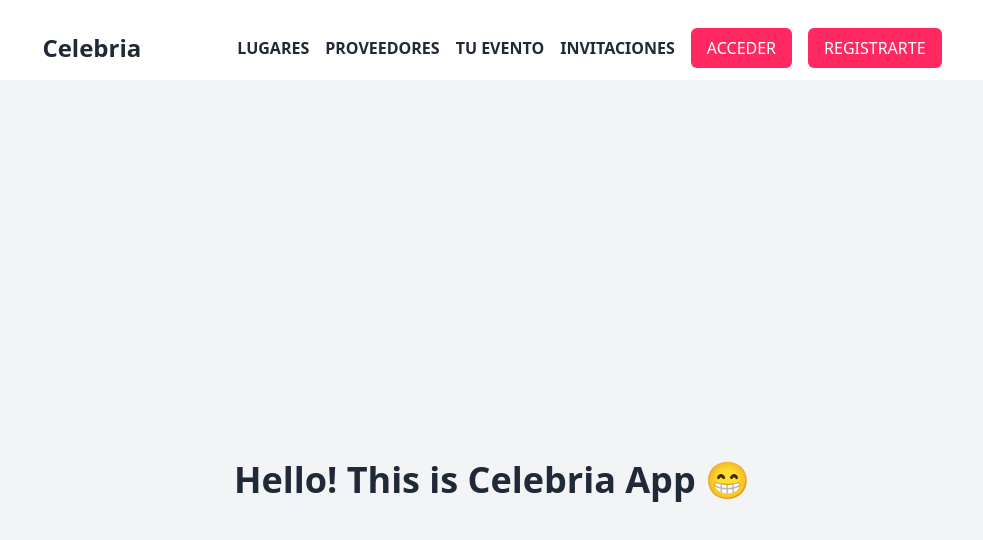
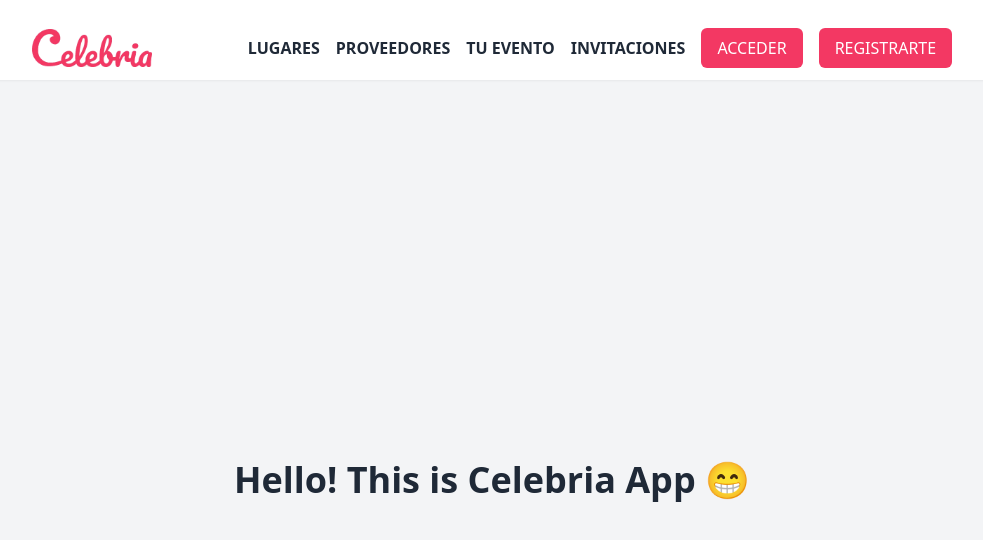
Before and after one commit to No-Country-simulation/c19-10-ft-react, a Next.js app in the folder frontend/: page / in a window 1280 px wide. Shown: the top 540 px of the page, without its empty margins (148-1131 px from the left). Built offline with nearby package versions, Linux system fonts and the light colour scheme.

Commit message:
refactor: add UI components folder and replace img logo

```diff
--- a/frontend/src/components/NavBar.js
+++ b/frontend/src/components/NavBar.js
@@ -1,35 +1,23 @@
-
-const NavLink = ({ text }) => (
-	<span className="text-gray-800 hover:text-gray-600 hover:underline cursor-pointer font-bold">
-		{text}
-	</span>
-);
-
-const Button = ({ text, color }) => (
-	<button
-		className={`bg-[#FF2861] text-white py-2 px-4 rounded-md hover:bg-[#d2aab4]
-			text === "ACCEDER" ? "px-6" : ""
-		}`}
-	>
-		{text}
-	</button>
-);
+import NavLink from "./UI/NavLink";
+import Button from "./UI/Button";
+import Image from "next/image";
+import Logo from "../../public/Celebria-logo.webp";
 
 const NavBar = () => {
   return (
-		<nav className="bg-white shadow-md pt-4">
+    <nav className="bg-white drop-shadow-sm pt-4">
       <div className="max-w-7xl mx-auto px-4 sm:px-6 lg:px-8">
         <div className="flex items-center justify-center h-16 gap-24">
-					<div className="flex items-center">
-						<span className="text-2xl font-bold">Celebria</span>
+          <div className="flex items-center justify-center">
+            <Image src={Logo} width={120} height={50} alt="CelebriaLogo" />
           </div>
           <div className="flex space-x-4 items-center">
             <NavLink text="LUGARES" />
             <NavLink text="PROVEEDORES" />
             <NavLink text="TU EVENTO" />
             <NavLink text="INVITACIONES" />
-						<Button text="ACCEDER" color="#FF2861" />
-						<Button text="REGISTRARTE" color="#FF2861" />
+            <Button text="ACCEDER" />
+            <Button text="REGISTRARTE" />
           </div>
         </div>
       </div>
--- /dev/null
+++ b/frontend/src/components/UI/Button.jsx
@@ -0,0 +1,11 @@
+const Button = ({ text }) => (
+  <button
+    className={`bg-primary text-white py-2 px-4 rounded-md hover:bg-accent
+              text === "ACCEDER" ? "px-6" : ""
+          }`}
+  >
+    {text}
+  </button>
+);
+
+export default Button;
--- /dev/null
+++ b/frontend/src/components/UI/NavLink.jsx
@@ -0,0 +1,7 @@
+const NavLink = ({ text }) => (
+  <span className="text-gray-800 hover:text-gray-600 hover:underline cursor-pointer font-bold">
+    {text}
+  </span>
+);
+
+export default NavLink;
```
Also changed, not shown: frontend/public/Celebria-logo.webp (added). Lines whose indentation alone changed are shown as unchanged.
